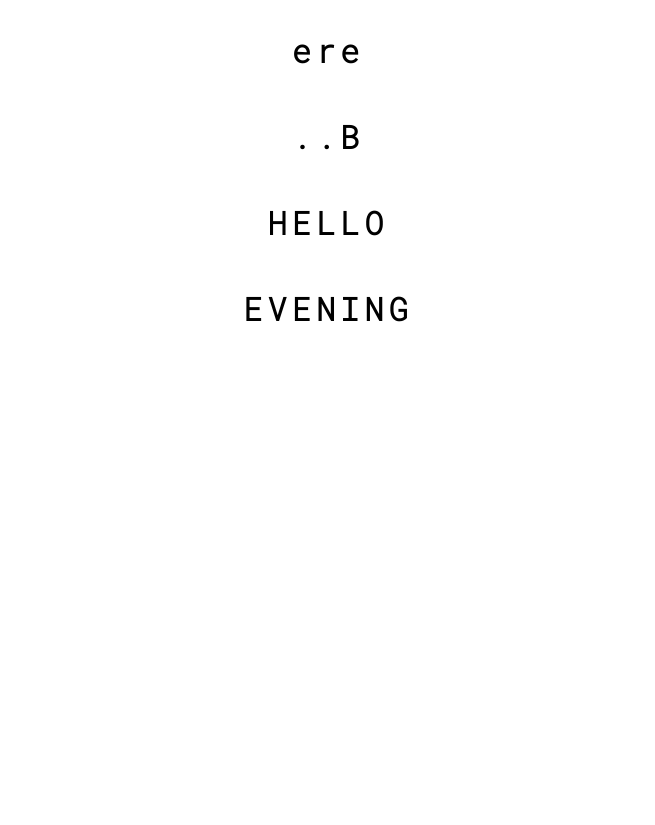
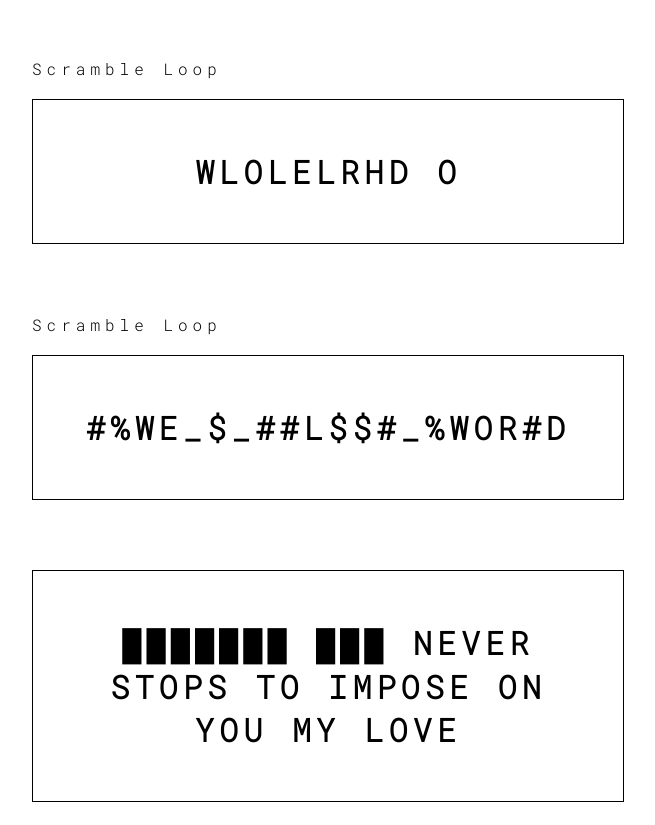
Before and after one commit to yukseltron/txt-fx, a website with bundled scripts: page index.html in a window 1280 px wide. Shown: the whole page, without its empty margins (312-967 px from the left). Before the commit the page ends 800 px from the top, so only its background shows below. Built offline with nearby package versions, Linux system fonts and the light colour scheme.

Commit message:
work on refactoring

```diff
--- a/index.html
+++ b/index.html
@@ -6,6 +6,9 @@
   <meta name="viewport" content="width=device-width, initial-scale=1.0">
   <link href="https://fonts.googleapis.com/css2?family=Roboto+Mono:wght@300&display=swap" rel="stylesheet">
   <style>
+
+    :root {
+    }
     body {
       font-family: 'Roboto Mono', monospace;
       letter-spacing: 5px;
@@ -13,20 +16,49 @@
 
     #container {
       display: flex;
+      width: 50%;
+      margin: auto;
       flex-direction: column;
       justify-content: center;
       text-align: center;
     }
+
+    #container h1 {
+      border: 1px solid black;
+      padding: 50px;
+      margin: 20px;
+    }
+
+    #container h1:hover {
+      background-color: blue;
+      color: white;
+      transition: background-color 0.5s ease-in-out;
+    }
+
+    #container p {
+      text-align: left;
+      margin: 20px;
+      margin-top: 50px;
+    }
+
   </style>
   <title>Scrambling Text Example</title>
 </head>
 
 <body>
   <div id="container">
-    <h1 id="headline" data-text="....">ere</h1>
-    <h1 id="headline2" data-text="FTX"></h1>
-    <h1 id="headline3" data-text="HELLO">HELLO</h1>
-    <h1 id="headline4" data-text="HELLO">EVENING</h1>
+    <div>
+      <p>Scramble Loop</p>
+      <h1 id="headline" data-text="....">.-..:-_:</h1>
+    </div>
+    <div>
+      <p>Scramble Loop</p>
+      <h1 id="headline2">..B</h1>
+    </div>
+    <div>
+      <p></p>
+      <h1 id="headline3">EVENING SUN NEVER STOPS TO IMPOSE ON YOU MY LOVE</h1>
+    </div>
   </div>
   <script type="module" src="./main.js">
   </script>
--- a/main.js
+++ b/main.js
@@ -2,9 +2,9 @@ import Scrambler from './scramble.js';
 import TextFX from './index.js';
 
 
-const scramble = new TextFX.Scrambler('.-..:-_:');
-const scramble2 = new TextFX.Scrambler('..B');
-const scramble3 = new TextFX.Scrambler('HELLO');
+const scramble = new TextFX.Scrambler('HELLO WORLD');
+const scramble2 = new TextFX.Scrambler('..BRAVE__NEW___WORLD');
+const scramble3 = new TextFX.Scrambler('EVENING SUN NEVER STOPS TO IMPOSE ON YOU MY LOVE');
 const scramble4 = new TextFX.Scrambler('EVENING SUN NEVER STOPS TO IMPOSE ON YOU MY LOVE');
 
 const element1 = document.querySelector('#headline');
@@ -14,7 +14,6 @@ const element4 = document.querySelector('#headline4');
 
 
 
-scramble.clickScramble(element1, 5);
-scramble2.scramble(element2, 5);
-scramble3.hoverScramble(element3);
-scramble4.slowScramble(element4, 100)
+scramble.scramble(element1);
+scramble2.slowScramble(element2);
+scramble3.censor(element3);
--- a/scramble.js
+++ b/scramble.js
@@ -43,13 +43,14 @@ function Scrambler(text='') {
         for (let i = 0; i < arr.length; i++) {
             await sleep(delay);
             let item = "█"
-            //let j = Math.floor(Math.random() * arr.length);
-            //arr[i] = arr[j];
-            arr[i] = item;
+            if (arr[i] === " ") {
+                continue;
+            } else {
+                arr[i] = item;
+            }
             element.innerHTML = arr.join("")
 
         }
-        //this.deloop(element, delay);
     }
 
     this.deloop = async function(element, delay=Scrambler.delay) {
@@ -59,12 +60,6 @@ function Scrambler(text='') {
         }
     };
 }
-
-Scrambler.prototype.scramble = function(element, count=Scrambler.count, delay=Scrambler.delay) {
-    window.addEventListener('load', () => {
-        this.loop(element, count, delay);
-    });
-};
 
 Scrambler.prototype.hoverScramble = function(element, count=5, delay=Scrambler.delay) {
     element.addEventListener('mouseover', () => {
@@ -78,14 +73,20 @@ Scrambler.prototype.clickScramble = function(element, count=5, delay=Scrambler.d
     });
 };
 
+Scrambler.prototype.scramble = function(element, count=Scrambler.count, delay=Scrambler.delay) {
+    window.addEventListener('load', () => {
+        this.loop(element, count, delay);
+    });
+};
+
 Scrambler.prototype.slowScramble = function(element, delay=Scrambler.delay) {
-    element.addEventListener('mouseover', () => {
+    window.addEventListener('load', () => {
         this._newloop(element, delay);
     });
 };
 
 Scrambler.prototype.censor = function(element, delay=Scrambler.delay) {
-    element.addEventListener('mouseover', () => {
+    window.addEventListener('load', () => {
         this.censorLoop(element, delay);
     }, {once: true});
 };
```
